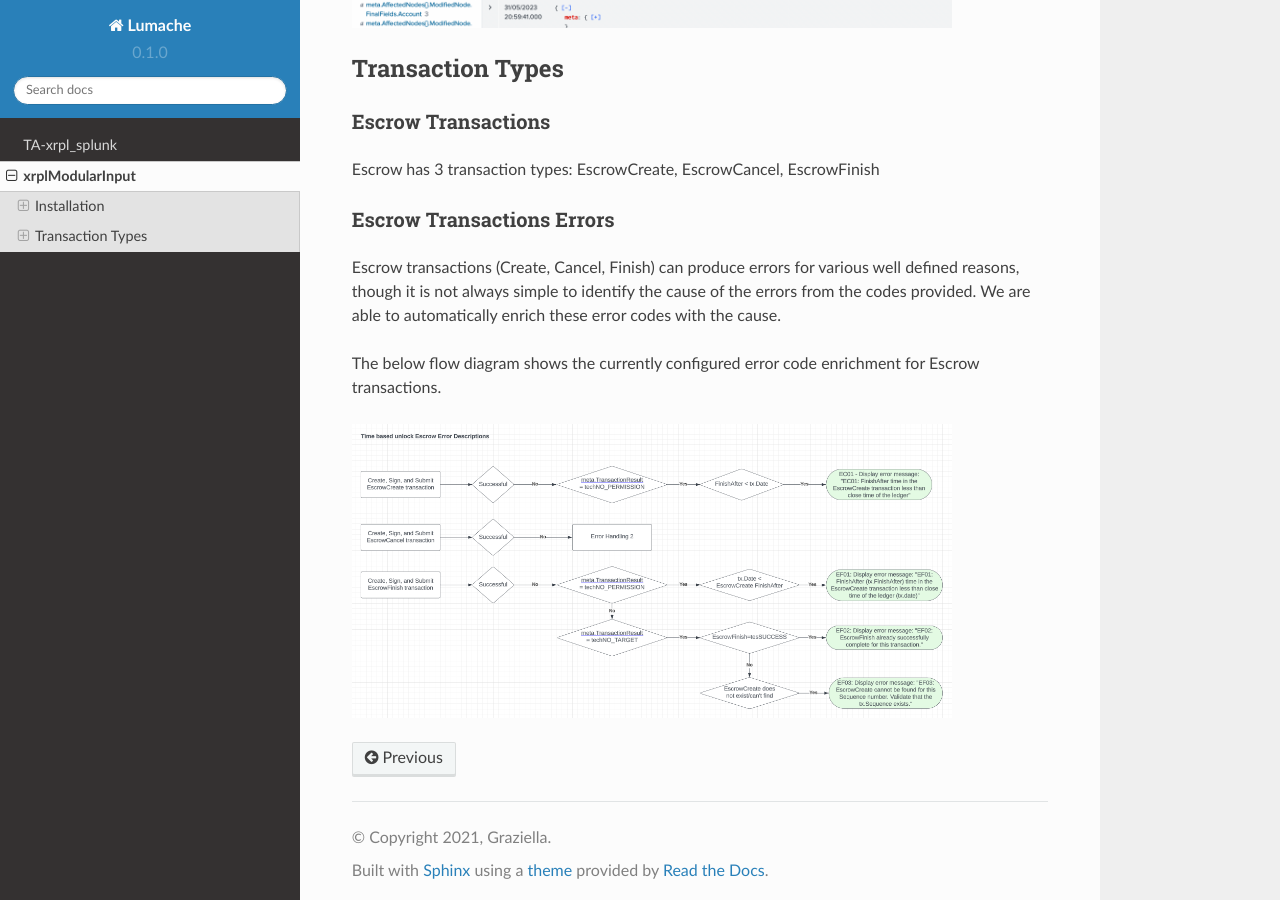
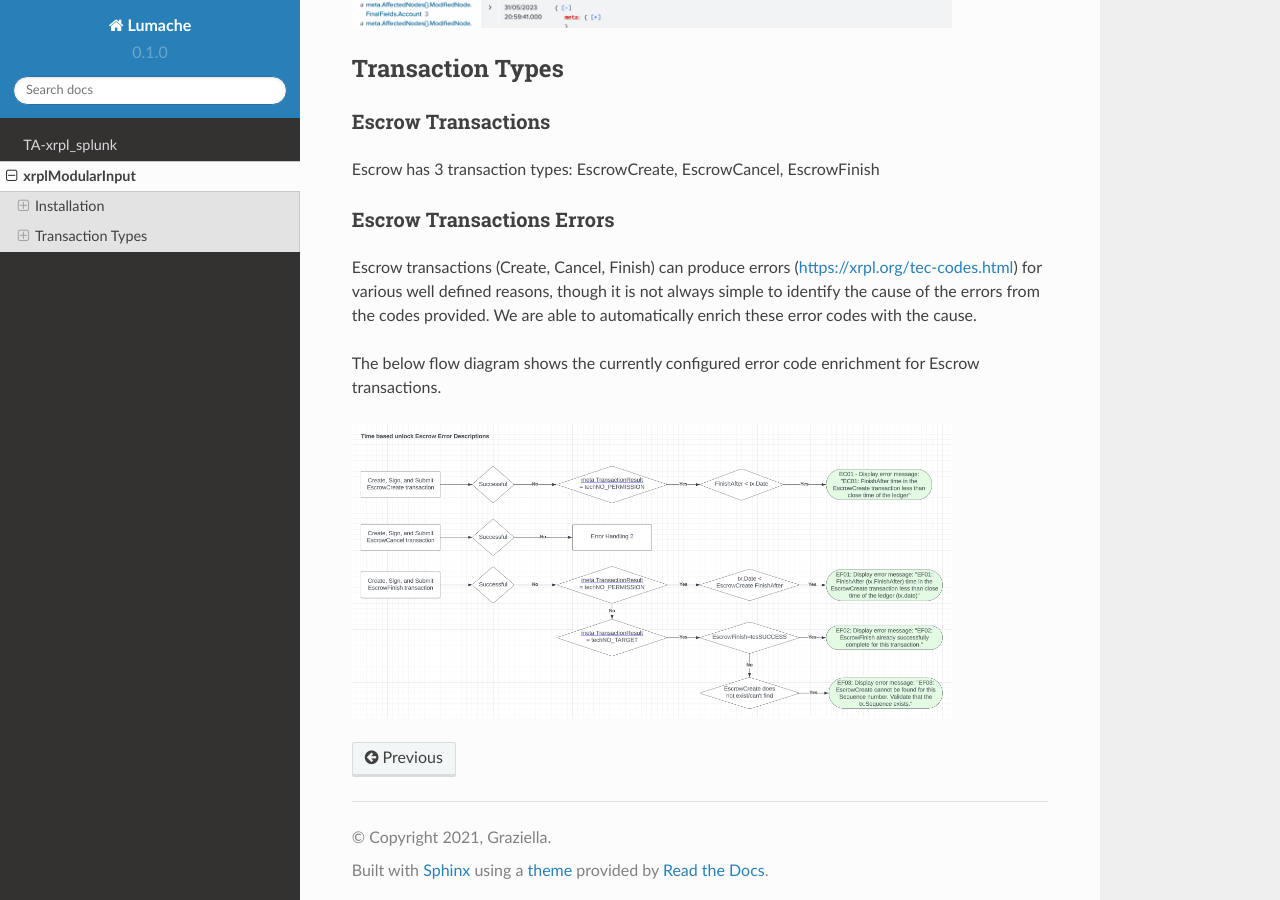
Before and after one commit to xrPumpKing/xrp_splunk_docs, a Sphinx documentation site: the page built from docs/source/xrplModularInput.rst, in a window 1280 px wide and 900 px high, scrolled down 1818 px. Built offline with Sphinx 7.4.7 and the Read the Docs theme 2.0.0, drawn with Linux system fonts in a browser that asks for light colours; part of the change alters nothing that is shown.

Commit message:
Update xrplModularInput.rst

```diff
--- a/docs/source/xrplModularInput.rst
+++ b/docs/source/xrplModularInput.rst
@@ -53,7 +53,7 @@ Escrow has 3 transaction types: EscrowCreate, EscrowCancel, EscrowFinish
 Escrow Transactions Errors
 ^^^^^^^^^^^^^^^^^^^^^^^^^^
 
-Escrow transactions (Create, Cancel, Finish) can produce errors for various well defined reasons, though it is not always simple to identify the cause of the errors from the codes provided. We are able to automatically enrich these error codes with the cause.
+Escrow transactions (Create, Cancel, Finish) can produce errors (https://xrpl.org/tec-codes.html) for various well defined reasons, though it is not always simple to identify the cause of the errors from the codes provided. We are able to automatically enrich these error codes with the cause.
 
 The below flow diagram shows the currently configured error code enrichment for Escrow transactions.
 
```
